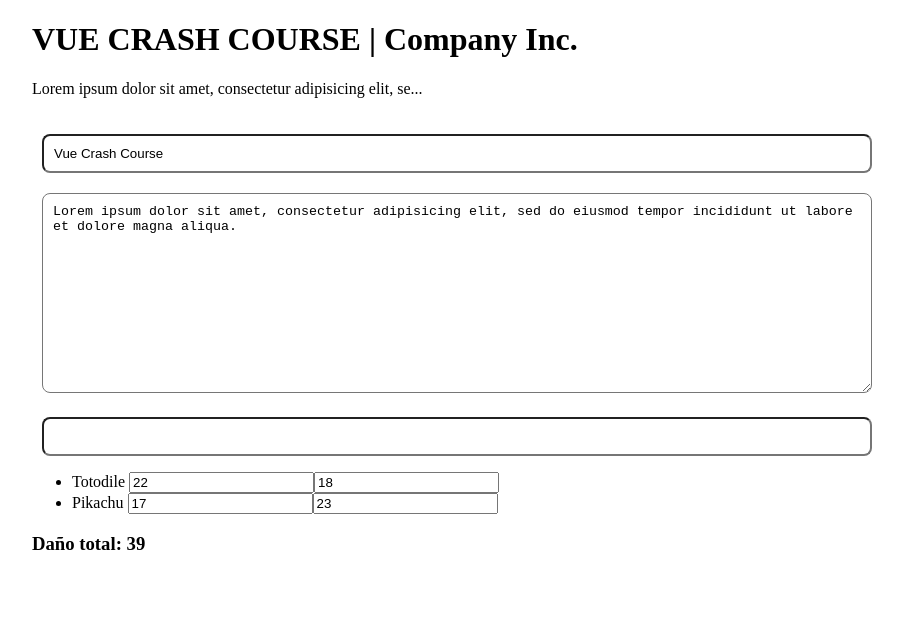
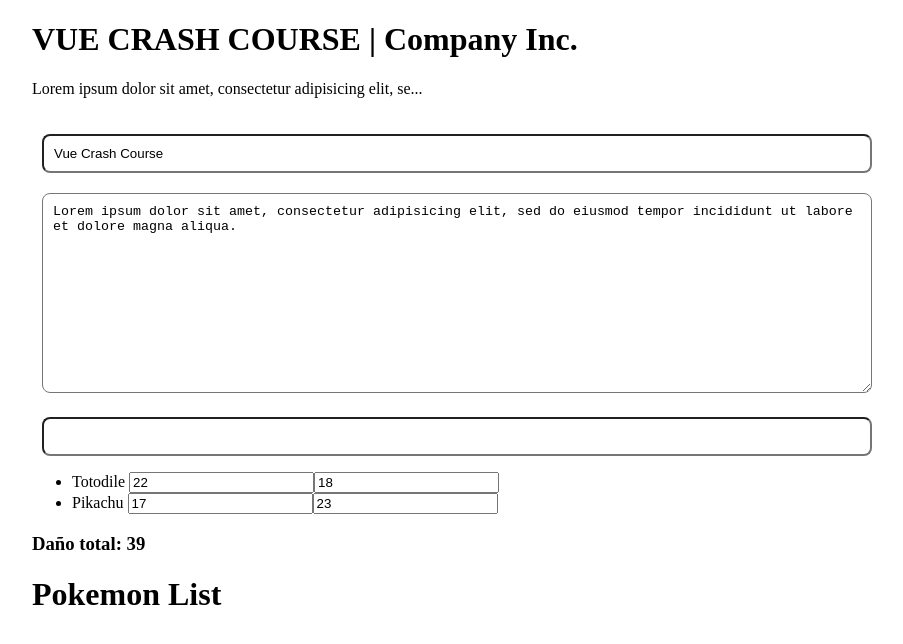
Before and after one commit to charliejuc/vuex-crash-course, a Vue app: page / in a window 1280 px wide. Shown: the top 644 px of the page, without its empty margins (183-1086 px from the left). Built offline with nearby package versions, Linux system fonts and the light colour scheme.

Commit message:
new file:   src/components/PokemonList.vue
modified:   src/main.js
Global installation example commented.

modified:   src/views/Home.vue
PokemonList local installation.

```diff
--- /dev/null
+++ b/src/components/PokemonList.vue
@@ -0,0 +1,13 @@
+<template lang="pug">
+    h1 Pokemon List
+</template>
+
+<script>
+    export default {
+        name: 'PokemonList',
+    }
+</script>
+
+<style lang="scss" scoped>
+
+</style>
--- a/src/main.js
+++ b/src/main.js
@@ -1,6 +1,10 @@
 import Vue from 'vue'
 import App from './App.vue'
 import router from './router'
+
+// import PokemonList from "@/components/PokemonList.vue";
+
+// Vue.component('PokemonList', PokemonList)
 
 Vue.config.productionTip = false
 
--- a/src/views/Home.vue
+++ b/src/views/Home.vue
@@ -37,6 +37,8 @@
     //- h3 Daño total: {{ pokemons.reduce((acc, curr) => ({ attack: acc.attack + curr.attack })).attack }}
     h3 Daño total: {{ totalDamage }}
 
+    pokemon-list
+
     //- button(
     //-   @click="updateTitle(newTitle)"
     //- ) Write Title
@@ -45,6 +47,8 @@
 <script>
 // @ is an alias to /src
 // import HelloWorld from '@/components/HelloWorld.vue'
+import PokemonList from "@/components/PokemonList.vue";
+
 const descriptionMaxChars = 60
 
 export default {
@@ -84,7 +88,6 @@ export default {
               })).attack
     },
     inputClasses() {
-      console.log('hola')
       return {
         'is-danger': this.title.length > 30
       }
@@ -137,10 +140,10 @@ export default {
 
       this.newPokemon = ''
     }
+  },
+  components: {
+    PokemonList
   }
-  // components: {
-  //   HelloWorld
-  // }
 }
 </script>
 
```
